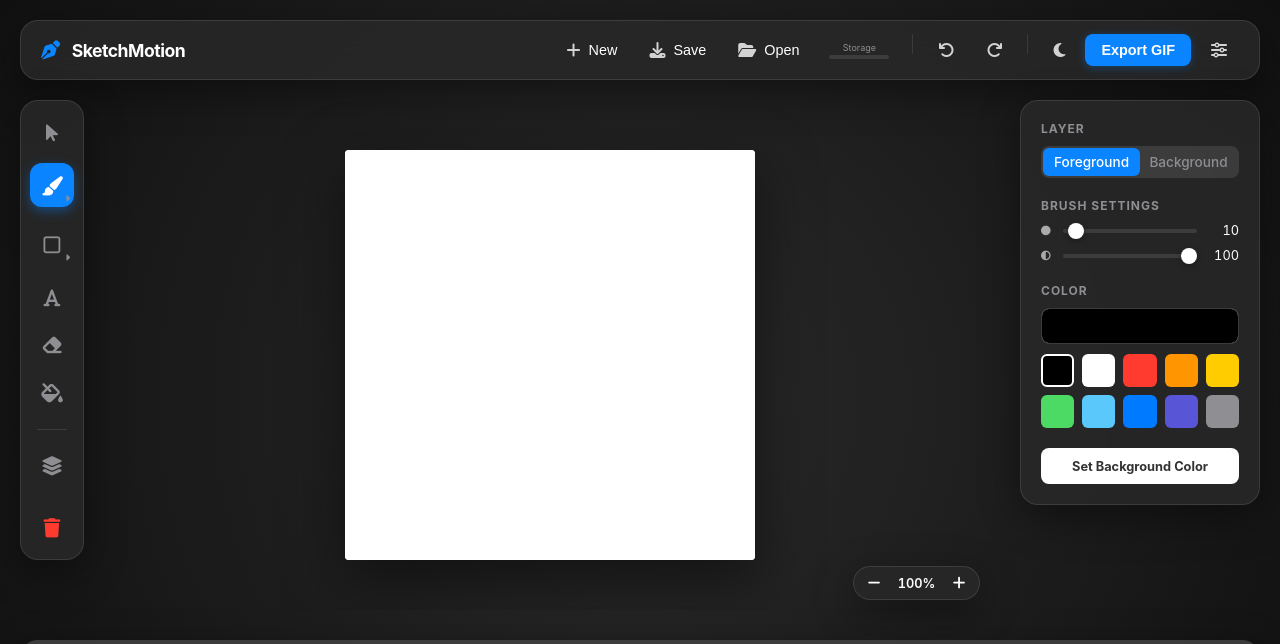
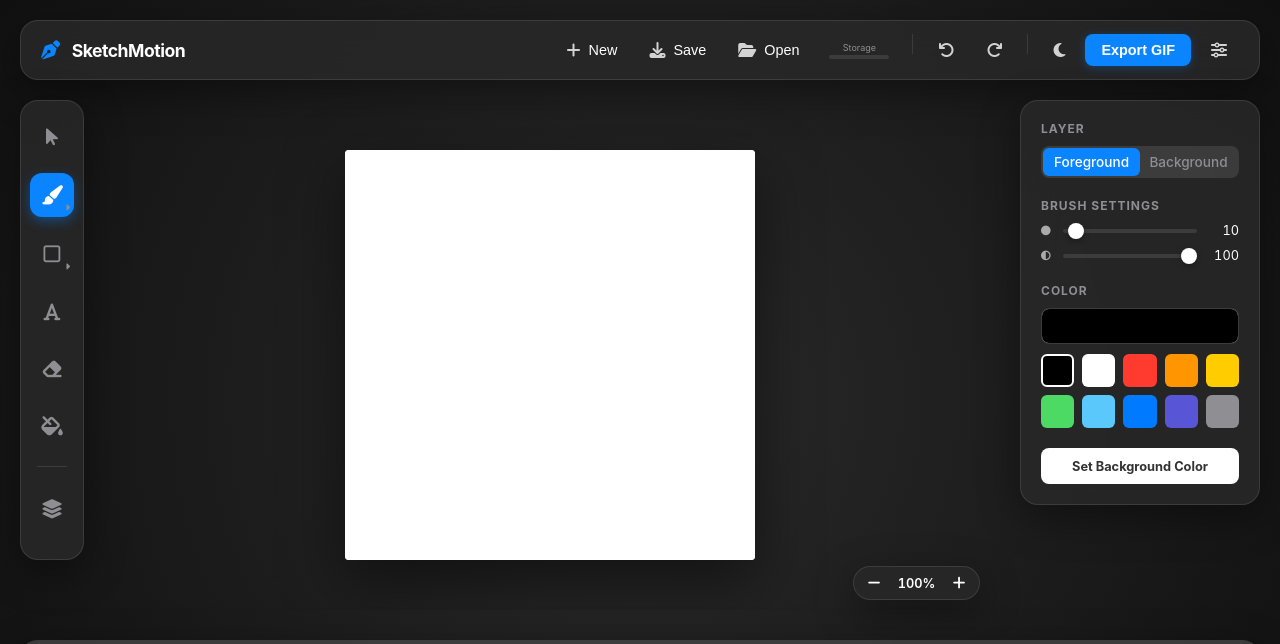
Before and after one commit to kiwispin/motionsketch, a plain HTML site: page index.html in a window 1280 px wide. Shown: the top 644 px of the page. Drawn offline with Linux system fonts and the light colour scheme.

Commit message:
UI Polish: Remove redundant trash button

```diff
--- a/index.html
+++ b/index.html
@@ -1119,9 +1119,7 @@
 
         <div style="flex:1"></div>
 
-        <div class="tool-btn" onclick="app.deleteSelected()" title="Delete (Del)" style="color:#ff3b30">
-            <i class="fas fa-trash"></i>
-        </div>
+
     </div>
 
     <div class="glass-panel props-panel">
```
